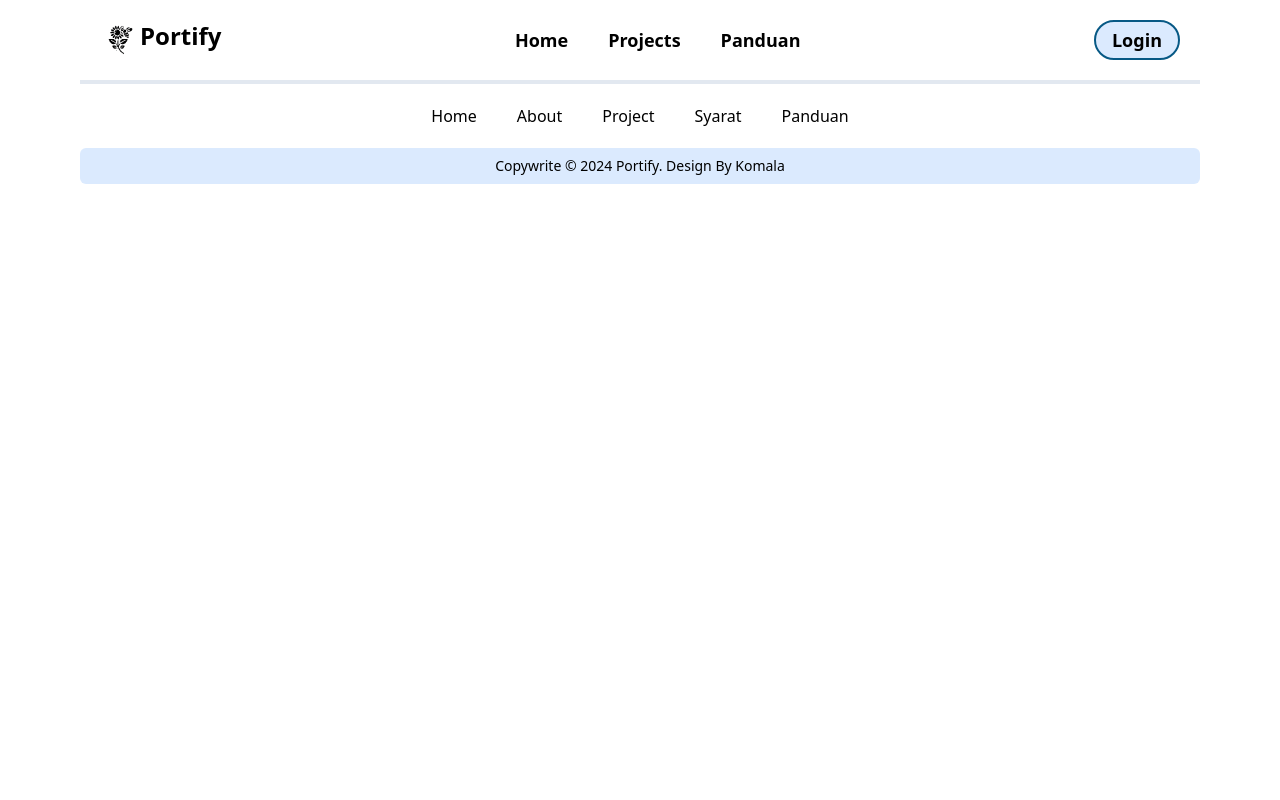
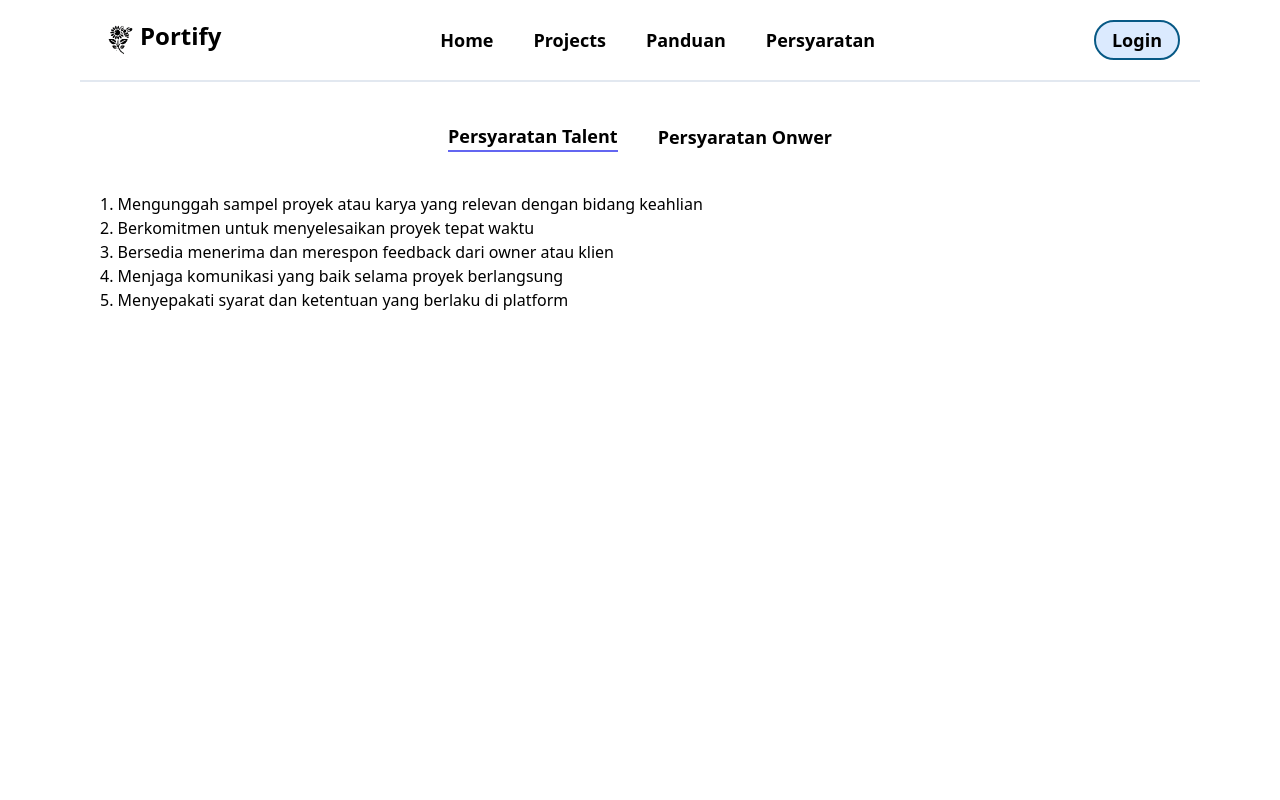
Before and after one commit to Komalasari076/Portify-project, a React (Vite) app: page /persyaratan in a window 1280 px wide. Shown: the top 800 px of the page. Built offline with nearby package versions, Linux system fonts and the light colour scheme.

Commit message:
memperbaiki style pada beberapa page dan menambahkan page persyaratan

```diff
--- a/src/App.jsx
+++ b/src/App.jsx
@@ -6,7 +6,8 @@ import Panduan from "./components/Main/Panduan";
 import ProjectList from "./components/Main/ProjectList";
 import ProjectDetail from "./components/Main/ProjectDetail";
 import Dashboard from "./components/Main/Dashboard";
-import HomePage from "./components/Main/HomePage";
+import HomePage from "./components/HomePage";
+import Persyaratan from "./components/Main/Persyaratan";
 
 function App() {
   return (
@@ -17,6 +18,7 @@ function App() {
         <Route path="/project" element={<ProjectList />} />
         <Route path="/projects/:id" element={<ProjectDetail />} />
         <Route path="/panduan" element={<Panduan />} />
+        <Route path="/persyaratan" element={<Persyaratan />} />
         <Route path="/login" element={<Login />} />
       </Routes>
 
--- a/src/components/Header/Navbar.jsx
+++ b/src/components/Header/Navbar.jsx
@@ -18,13 +18,13 @@ function Navbar() {
           <Link to="/project">Projects</Link>
         </li>
 
-        <li className="hover:text-sky-800 transition duration-300 ease-in-out">
+        <li className="mr-10 hover:text-sky-800 transition duration-300 ease-in-out">
           <Link to="/panduan">Panduan</Link>
         </li>
 
-        {/* <li className="mr-10 hover:text-sky-800 transition duration-300 ease-in-out">
-          Syarat
-        </li> */}
+        <li className="hover:text-sky-800 transition duration-300 ease-in-out">
+          <Link to="/persyaratan">Persyaratan</Link>
+        </li>
       </div>
 
       <div>
--- a/src/components/Main/HomePage.jsx
+++ b/src/components/HomePage.jsx
@@ -1,6 +1,6 @@
-import AboutSection from "./AboutSection";
-import CallToAction from "./CallToAction";
-import HeroSection from "./HeroSection";
+import AboutSection from "./Main/AboutSection";
+import CallToAction from "./Main/CallToAction";
+import HeroSection from "./Main/HeroSection";
 
 function HomePage() {
     return(
--- a/src/components/Main/Panduan.jsx
+++ b/src/components/Main/Panduan.jsx
@@ -1,26 +1,55 @@
+import { useState } from "react";
+
 function Panduan() {
+  const [active, setActive] = useState("talent");
+
   return (
-    <div className="grid grid-cols-2 gap-8 p-5 font-medium text-base">
-      <div className=" rounded-md bg-blue-100 border-2 border-sky-800">
-        <h1 className="p-2 text-white bg-sky-800">
-          Panduan dan Persyaratan Talent untuk Mengerjakan Proyek
-        </h1>
+    <div className="py-10 px-5 font-medium">
+      <div>
+        <div className="flex justify-center text-lg font-bold mb-10">
+          <button
+            onClick={() => setActive("talent")}
+            className={` mr-10 ${
+              active === "talent"
+                ? "border-b-2 border-indigo-500/100"
+                : "border-gray-300"
+            }`}
+          >
+            Panduan Talent
+          </button>
 
+          <button
+            onClick={() => setActive("onwer")}
+            className={` ${
+              active === "onwer"
+                ? "border-b-2 border-indigo-500/100"
+                : "border-gray-300"
+            }`}
+          >
+            Panduan Onwer
+          </button>
+        </div>
+      </div>
+
+      <div>
+        {active === "talent" && (
+          <div>
             <div className="p-2">
               <h1>1. Pilih Proyek</h1>
               <p className="mb-3">
                 Di halaman daftar proyek, kamu dapat menjelajahi berbagai proyek
-            yang tersedia. Pastikan untuk membaca deskripsi proyek dengan cermat
-            untuk memahami kebutuhan pengusaha dan memastikan bahwa kamu
-            memiliki keterampilan yang sesuai.
+                yang tersedia. Pastikan untuk membaca deskripsi proyek dengan
+                cermat untuk memahami kebutuhan pengusaha dan memastikan bahwa
+                kamu memiliki keterampilan yang sesuai.
               </p>
 
               <h1>2. Buat Akun dan Login</h1>
               <p className="mb-3">
                 Setelah menemukan proyek yang cocok, kamu perlu membuat akun dan
-            login untuk mengajukan diri dalam proyek tersebut. Ini diperlukan
-            untuk mengakses form pengajuan proyek. Kamu juga akan bisa mengakses
-            dahsboard untuk melihat riwayat proyek yang sedang kamu kerjakan.
+                login untuk mengajukan diri dalam proyek tersebut. Ini
+                diperlukan untuk mengakses form pengajuan proyek. Kamu juga akan
+                bisa mengakses dahsboard untuk melihat riwayat proyek yang
+                sedang kamu kerjakan.
               </p>
 
               <h1>3. Isi Form Pengajuan</h1>
@@ -36,9 +65,10 @@ function Panduan() {
 
               <h1>4. Seleksi oleh Pengusaha atau organisasi</h1>
               <p className="mb-3">
-            Pengusaha atau organisasi akan meninjau form yang sudah kamu isi dan
-            memilih satu talent terbaik yang paling cocok untuk proyek mereka.
-            Jika kamu terpilih, kamu akan menerima notifikasi melalui email.
+                Pengusaha atau organisasi akan meninjau form yang sudah kamu isi
+                dan memilih satu talent terbaik yang paling cocok untuk proyek
+                mereka. Jika kamu terpilih, kamu akan menerima notifikasi
+                melalui email.
               </p>
 
               <h1>5. Konfirmasi dan Mulai Proyek</h1>
@@ -51,50 +81,52 @@ function Panduan() {
 
               <h1>6. Bekerja dengan Profesionalisme</h1>
               <p className="mb-3">
-            Pastikan untuk menyelesaikan proyek dengan dedikasi tinggi dan etika
-            kerja yang baik. Jaga komunikasi yang terbuka dan profesional dengan
-            pengusaha agar proyek berjalan lancar.
+                Pastikan untuk menyelesaikan proyek dengan dedikasi tinggi dan
+                etika kerja yang baik. Jaga komunikasi yang terbuka dan
+                profesional dengan pengusaha agar proyek berjalan lancar.
               </p>
 
               <h1>7. Feedback dari Pengusaha</h1>
               <p className="mb-3">
-            Setelah proyek selesai, kamu akan menerima umpan balik yang jujur
-            dan membangun dari pengusaha. Ini akan sangat berguna untuk
-            pengembangan dirimu dan memperkaya portofolio ke depannya.
+                Setelah proyek selesai, kamu akan menerima umpan balik yang
+                jujur dan membangun dari pengusaha. Ini akan sangat berguna
+                untuk pengembangan dirimu dan memperkaya portofolio ke depannya.
               </p>
             </div>
           </div>
+        )}
+      </div>
 
-      <div className="rounded-md bg-blue-100 border-2 border-sky-800">
-        <h1 className="p-2 text-white bg-sky-800">
-          Panduan dan Persyaratan Client untuk Mengajukan Proyek
-        </h1>
-
+      <div>
+        {active === "onwer" && (
+          <div>
             <div className="p-2">
               <h1>1. Buat Akun dan Login</h1>
               <p className="mb-3">
-            Pengusaha atau organisasi diwajibkan untuk membuat akun dan login ke
-            platform jika ingin mengajukan proyek. Setelah login, kamu akan
-            diarahkan ke dashboard di mana kamu bisa melanjutkan proses
-            verifikasi.
+                Pengusaha atau organisasi diwajibkan untuk membuat akun dan
+                login ke platform jika ingin mengajukan proyek. Setelah login,
+                kamu akan diarahkan ke dashboard di mana kamu bisa melanjutkan
+                proses verifikasi.
               </p>
 
               <h1>2. Verifikasi Akun</h1>
               <p className="mb-3">
-            Untuk bisa mengajukan proyek, kamu perlu melakukan verifikasi akun
-            dengan mengisi informasi bisnis yang jelas dan legal melalui form
-            verifikasi di dashboard. Proses ini memerlukan pembayaran biaya
-            admin sebesar Rp 5.000 yang tidak dapat dikembalikan. Hanya akun
-            yang sudah diverifikasi yang dapat mengajukan proyek.
+                Untuk bisa mengajukan proyek, kamu perlu melakukan verifikasi
+                akun dengan mengisi informasi bisnis yang jelas dan legal
+                melalui form verifikasi di dashboard. Proses ini memerlukan
+                pembayaran biaya admin sebesar Rp 5.000 yang tidak dapat
+                dikembalikan. Hanya akun yang sudah diverifikasi yang dapat
+                mengajukan proyek.
               </p>
 
               <h1>3. Konfirmasi via Email</h1>
               <p className="mb-3">
-            Jika verifikasi berhasil, kamu akan menerima email konfirmasi yang
-            berisi panduan lengkap untuk mengajukan proyek, termasuk instruksi
-            tentang cara membuat Google Form untuk rekrutmen talent, yang
-            nantinya perlu kamu lampirkan di form pengajuan proyek. Di dalam
-            email itu juga akan ada link untuk mengakses form pengajuan proyek.
+                Jika verifikasi berhasil, kamu akan menerima email konfirmasi
+                yang berisi panduan lengkap untuk mengajukan proyek, termasuk
+                instruksi tentang cara membuat Google Form untuk rekrutmen
+                talent, yang nantinya perlu kamu lampirkan di form pengajuan
+                proyek. Di dalam email itu juga akan ada link untuk mengakses
+                form pengajuan proyek.
               </p>
 
               <h1>4. Ajukan Proyek</h1>
@@ -107,27 +139,29 @@ function Panduan() {
 
               <h1>5. Proyek Tampil di Daftar Proyek</h1>
               <p className="mb-3">
-            Setelah form pengajuan proyek dikirimkan, proyekmu akan muncul di
-            halaman daftar proyek yang dapat diakses oleh umum, termasuk oleh
-            talent yang belum login.
+                Setelah form pengajuan proyek dikirimkan, proyekmu akan muncul
+                di halaman daftar proyek yang dapat diakses oleh umum, termasuk
+                oleh talent yang belum login.
               </p>
 
               <h1>6. Seleksi Talent</h1>
               <p className="mb-3">
                 Setelah talent mengisi form pengajuan untuk proyekmu, kamu bisa
-            menyeleksi dan memilih satu talent terbaik untuk bekerja pada proyek
-            tersebut. Proses ini bisa melibatkan wawancara atau diskusi,
-            tergantung kebutuhanmu.
+                menyeleksi dan memilih satu talent terbaik untuk bekerja pada
+                proyek tersebut. Proses ini bisa melibatkan wawancara atau
+                diskusi, tergantung kebutuhanmu.
               </p>
 
               <h1>7. Feedback untuk Talent</h1>
               <p className="mb-3">
-            Setelah proyek selesai, jangan lupa untuk memberikan feedback yang
-            jujur dan membangun kepada talent yang telah bekerja. Ini akan
-            membantu mereka mengembangkan keterampilan lebih jauh dan juga
-            membangun hubungan baik dengan talent di masa depan.
+                Setelah proyek selesai, jangan lupa untuk memberikan feedback
+                yang jujur dan membangun kepada talent yang telah bekerja. Ini
+                akan membantu mereka mengembangkan keterampilan lebih jauh dan
+                juga membangun hubungan baik dengan talent di masa depan.
               </p>
             </div>
+          </div>
+        )}
       </div>
     </div>
   );
--- /dev/null
+++ b/src/components/Main/Persyaratan.jsx
@@ -0,0 +1,100 @@
+import { useState } from "react";
+
+function Persyaratan() {
+  const [active, setActive] = useState("talent");
+
+  return (
+    <div className=" min-h-screen">
+      <div className="py-10 px-5 font-medium">
+        <div>
+          <div className="flex justify-center text-lg font-bold mb-10">
+            <button
+              onClick={() => setActive("talent")}
+              className={` mr-10 ${
+                active === "talent"
+                  ? "border-b-2 border-indigo-500/100"
+                  : "border-gray-300"
+              }`}
+            >
+              Persyaratan Talent
+            </button>
+
+            <button
+              onClick={() => setActive("onwer")}
+              className={` ${
+                active === "onwer"
+                  ? "border-b-2 border-indigo-500/100"
+                  : "border-gray-300"
+              }`}
+            >
+              Persyaratan Onwer
+            </button>
+          </div>
+        </div>
+
+        <div>
+          {active === "talent" && (
+            <div>
+              <ol>
+                <li>
+                  1. Mengunggah sampel proyek atau karya yang relevan dengan
+                  bidang keahlian
+                </li>
+                <li>2. Berkomitmen untuk menyelesaikan proyek tepat waktu</li>
+                <li>
+                  3. Bersedia menerima dan merespon feedback dari owner atau
+                  klien
+                </li>
+                <li>
+                  4. Menjaga komunikasi yang baik selama proyek berlangsung
+                </li>
+                <li>
+                  5. Menyepakati syarat dan ketentuan yang berlaku di platform
+                </li>
+              </ol>
+            </div>
+          )}
+        </div>
+
+        <div>
+          {active === "onwer" && (
+            <div>
+              <ul>
+                <li>
+                  1. Melakukan verifikasi usaha atau komunitas melalui platform
+                </li>
+                <li>
+                  2. Usaha atau komunitas masih dalam tahap awal atau sedang
+                  berkembang
+                </li>
+                <li>
+                  3. Jika usaha dan komunitas sudah berkembang atau profesional, akan ada fitur
+                  kolaborasi antar talent untuk bekerja sama pada proyek yang
+                  lebih kompleks dan ini berbayar.
+                </li>
+                <li>
+                  4. Proyek yang diajukan sebaiknya sederhana dan tidak terlalu
+                  rumit
+                </li>
+                <li>5. Menyiapkan deskripsi proyek yang jelas dan terperinci</li>
+                <li>
+                  6. Memberikan feedback yang jujur dan konstruktif setelah proyek
+                  selesai
+                </li>
+                <li>
+                  7. Memastikan komunikasi terbuka dan mendukung kolaborasi dengan
+                  talent
+                </li>
+                <li>
+                  8. Menyepakati syarat dan ketentuan yang berlaku di platform
+                </li>
+              </ul>
+            </div>
+          )}
+        </div>
+      </div>
+    </div>
+  );
+}
+
+export default Persyaratan;
```
Also changed, not shown: src/components/Main/AboutSection.jsx (+6 -8 lines), src/components/Main/CallToAction.jsx (+6 -3 lines), src/components/Main/HeroSection.jsx (+5 -7 lines), src/components/Main/ProjectDetail.jsx (+15 -6 lines), src/components/Main/ProjectList.jsx (+21 -11 lines). Lines whose indentation alone changed are shown as unchanged.
